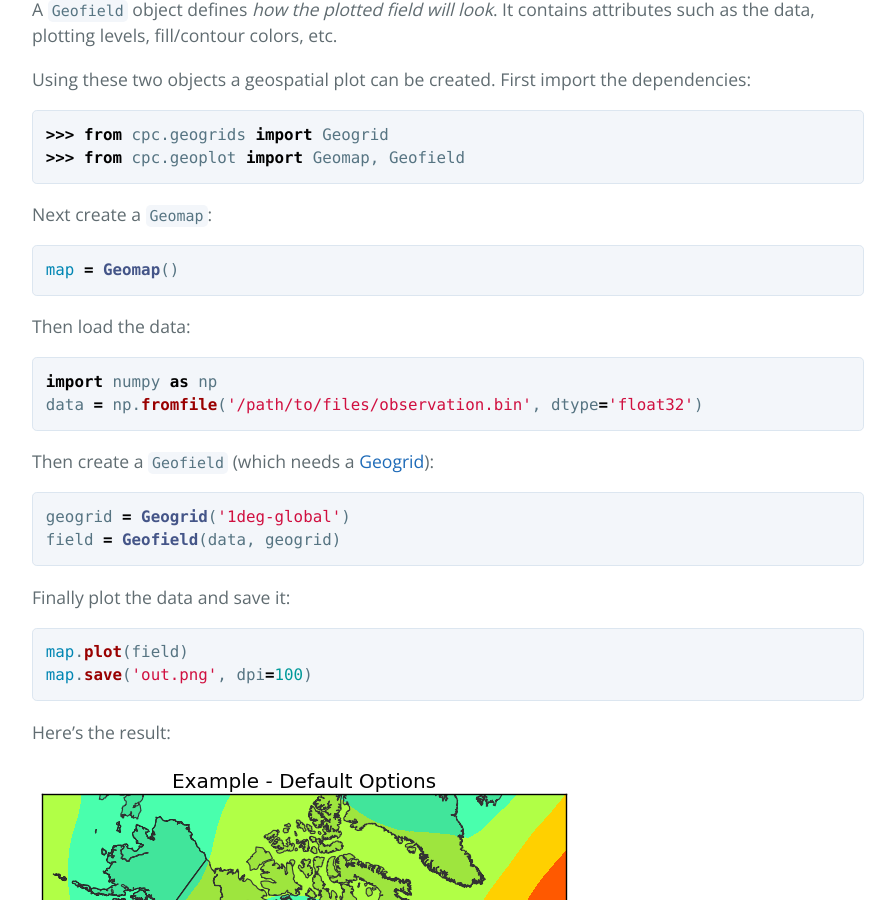
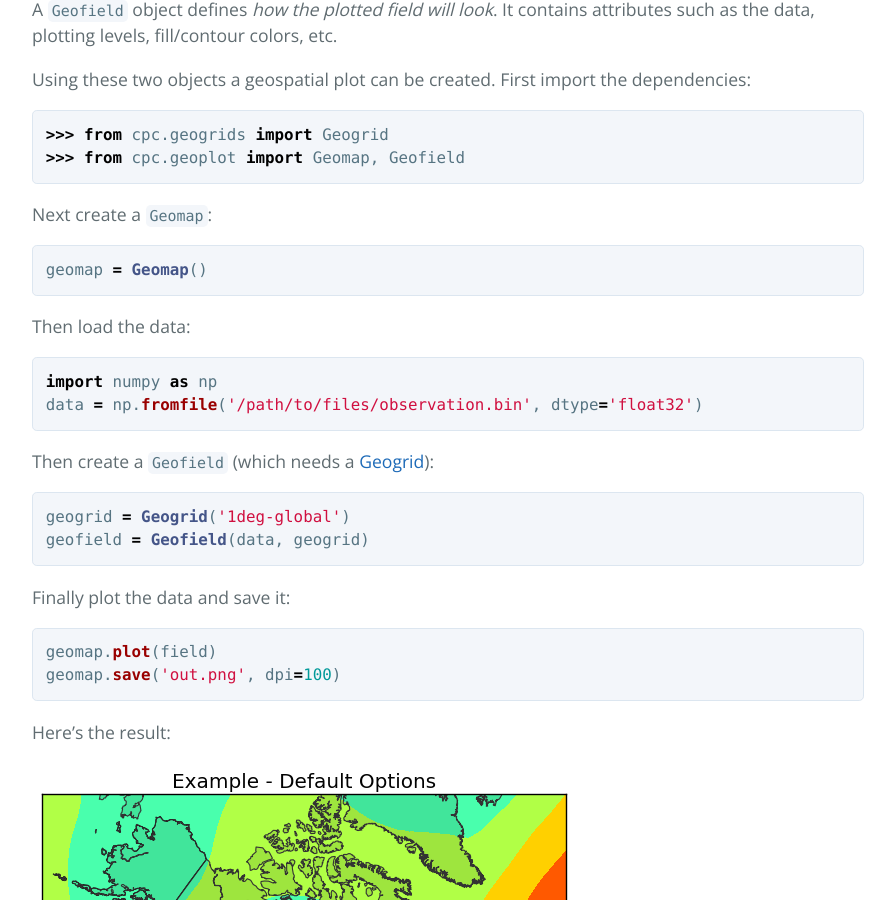
Before and after one commit to mikecharles/cpc.geoplot, a Jekyll site: the page built from docs/index.md, in a window 1280 px wide and 900 px high, scrolled down 864 px. Shown: the whole window, without its empty margins (192-1087 px from the left). Built offline with Jekyll 4.4.1, drawn with Linux system fonts in a browser that asks for light colours.

Commit message:
Rename map and field names in documentation
In #7, I renamed Map and Field (because 'map' conflicts with Python's builtin `map` function). Needs to be renamed in documentation as well.

````diff
--- a/docs/index.md
+++ b/docs/index.md
@@ -25,7 +25,7 @@ Using these two objects a geospatial plot can be created. First import the depen
 Next create a `Geomap`:
 
 ```python
-map = Geomap()
+geomap = Geomap()
 ```
 
 Then load the data:
@@ -39,14 +39,14 @@ Then create a `Geofield` (which needs a [Geogrid](https://mikecharles.github.io/
 
 ```python
 geogrid = Geogrid('1deg-global')
-field = Geofield(data, geogrid)
+geofield = Geofield(data, geogrid)
 ```
 
 Finally plot the data and save it:
 
 ```python
-map.plot(field)
-map.save('out.png', dpi=100)
+geomap.plot(field)
+geomap.save('out.png', dpi=100)
 ```
 
 Here's the result:
````
